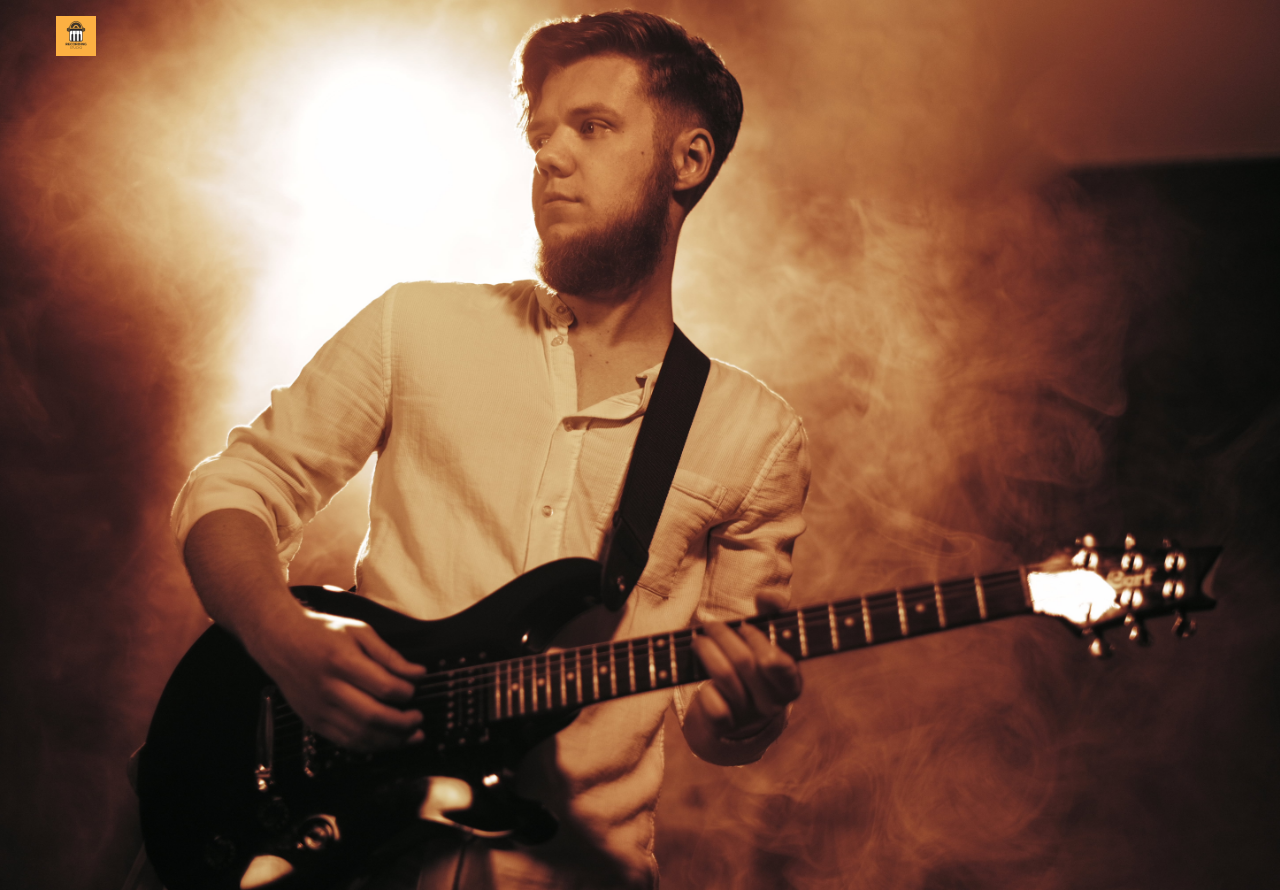
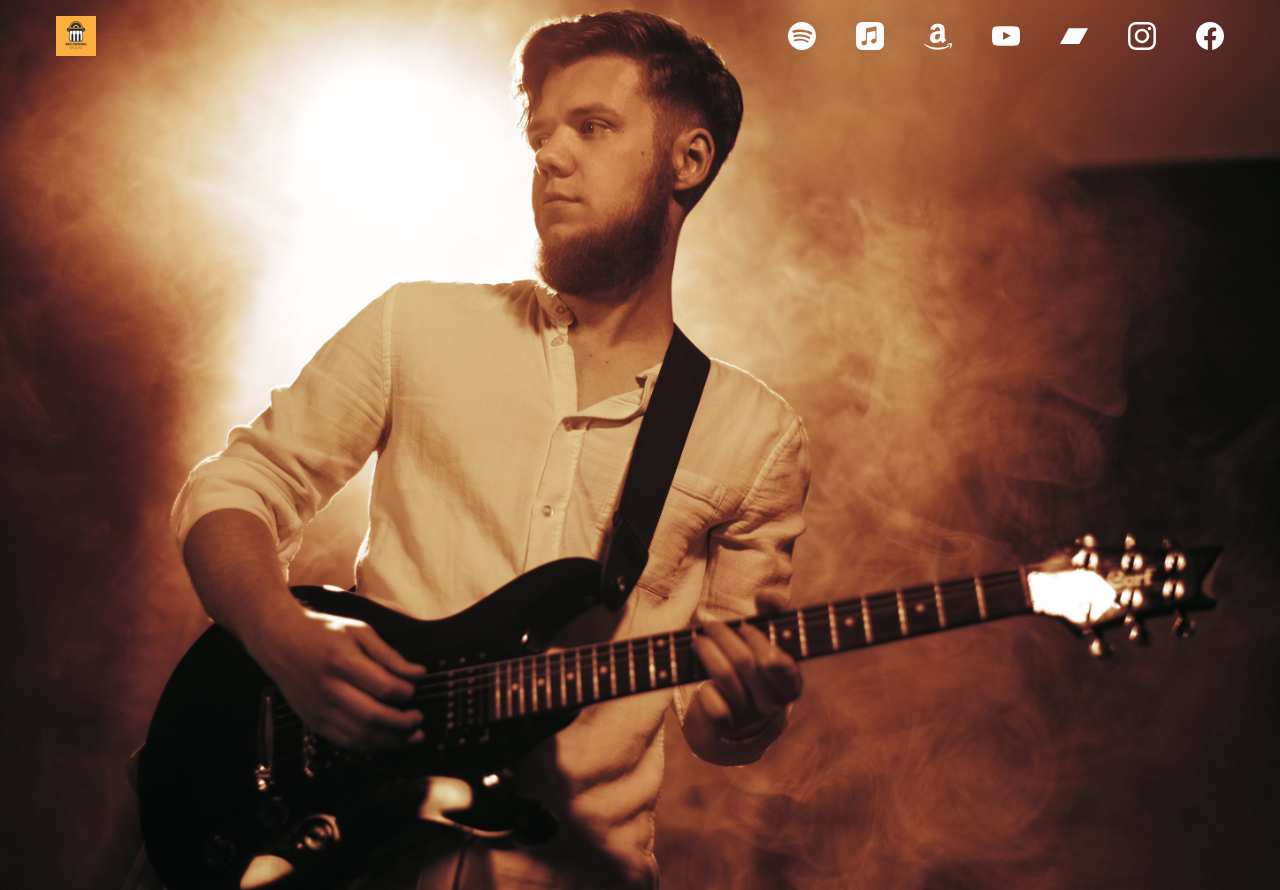
Before and after one commit to Oleksandr1914/recording-studio, a Next.js app: page / in a window 1280 px wide. Built offline with nearby package versions, Linux system fonts and the light colour scheme.

Commit message:
added content in header and added colors in tailwind.config.js

```diff
--- a/src/components/header/Header.tsx
+++ b/src/components/header/Header.tsx
@@ -32,7 +32,15 @@ export default function Header(): JSX.Element {
                     </ul>
                 </SheetContent>
             </Sheet>
-
+            <ul className='hidden laptop:flex laptop:flex-row laptop:gap-7 laptop:ml-auto desktop:gap-10'>
+                <li ><Links href="https://open.spotify.com/artist/1IHidn13htJrgxUiBgke5F" size="s" className="flex flex-row gap-3 items-center"> <SiSpotify className="w-6 h-6 desktop:w-7 desktop:h-7" /></Links> </li>
+                <li><Links href="https://music.apple.com/ua/artist/alex-goroshko/1508207527" size="s" className="flex flex-row gap-3 items-center"><SiApplemusic className="w-6 h-6 desktop:w-7 desktop:h-7" /></Links> </li>
+                <li><Links href="https://www.amazon.com/s?k=Alex+Goroshko&i=digital-music&qid=1641898959&search-type=ss&ref=sr_pg_2" size="s" className="flex flex-row gap-3 items-center"><ImAmazon className="w-6 h-6 desktop:w-7 desktop:h-7" /></Links> </li>
+                <li><Links href="https://music.youtube.com/browse/UC5dZant-Sucog_ziaC-MUpg" size="s" className="flex flex-row gap-3 items-center"><ImYoutube className="w-6 h-6 desktop:w-7 desktop:h-7" /></Links></li>
+                <li><Links href="https://alexgoroshko.bandcamp.com/" size="s" className="flex flex-row gap-3 items-center"><SiBandcamp className="w-6 h-6 desktop:w-7 desktop:h-7" /></Links></li>
+                <li><Links href="https://www.instagram.com/alexgoroshko8/" size="s" className="flex flex-row gap-3 items-center"><SiInstagram className="w-6 h-6 desktop:w-7 desktop:h-7" /></Links></li>
+                <li><Links href="https://www.facebook.com/alexander.goroshko.OR/" size="s" className="flex flex-row gap-3 items-center"><SiFacebook className="w-6 h-6 desktop:w-7 desktop:h-7" /></Links></li>
+            </ul>
         </header >
     )
 }
--- a/tailwind.config.js
+++ b/tailwind.config.js
@@ -11,7 +11,7 @@ module.exports = {
     colors: {
       textColor: " #fafcfd",
       mainColor: "#141210",
-      hoverColor: "#853f2c",
+      hoverColor: "#ffbd8f",
       burgerLinkColor: "#b6a19b",
     },
     container: {
```
